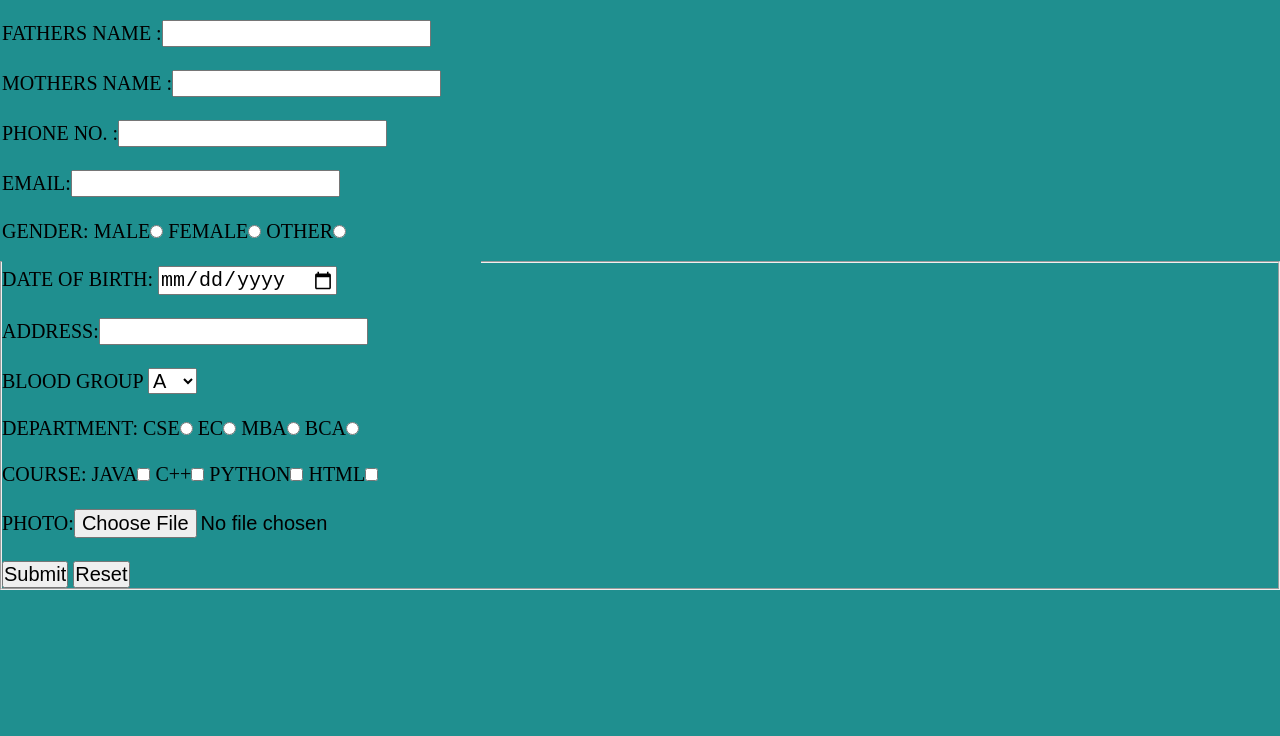
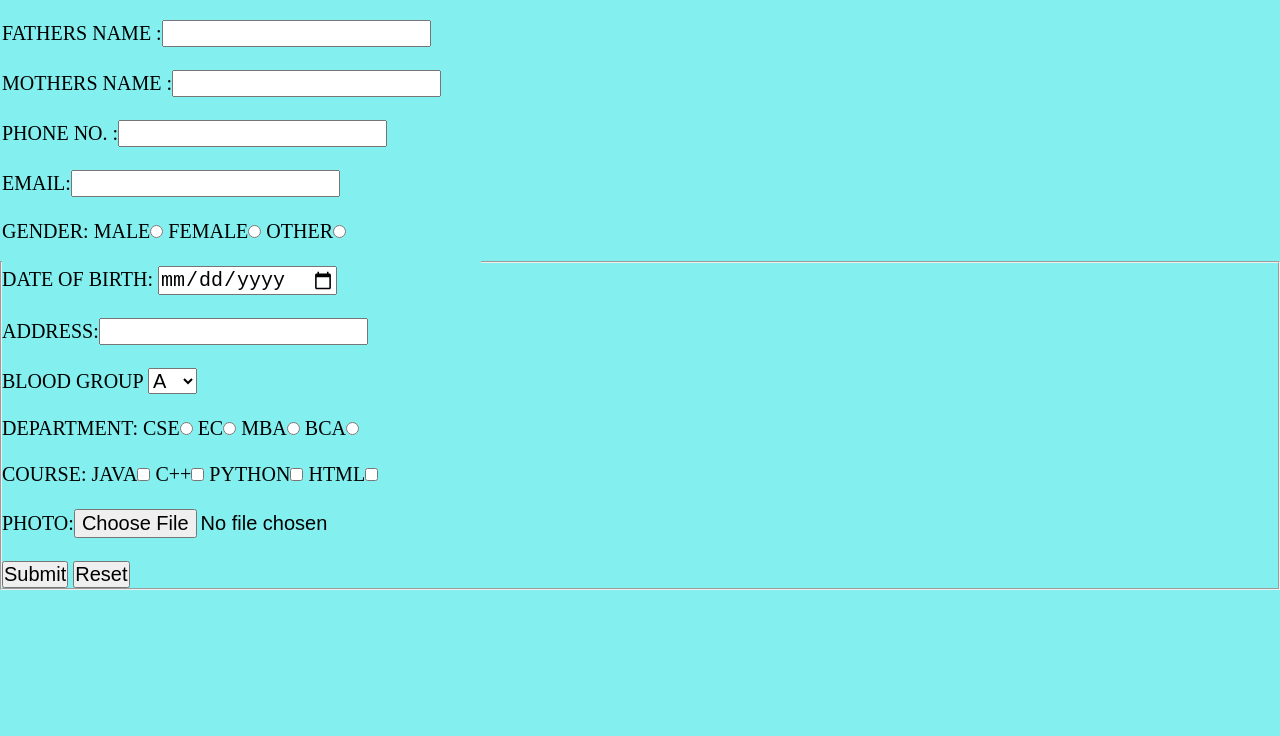
Before and after one commit to sahilsidq/my-first-demo, a plain HTML site: page index.html in a window 1280 px wide. Shown: the part 64-800 px from the top of the page. Drawn offline with Linux system fonts and the light colour scheme.

Commit message:
Update Registrationform.css

```diff
--- a/Registrationform.css
+++ b/Registrationform.css
@@ -10,7 +10,7 @@ h1{
     position: relative;
 }
 body{
-    background-color: rgb(31, 143, 143);
+    background-color: rgb(131, 239, 239);
     background-position: center;
 
 }
```
